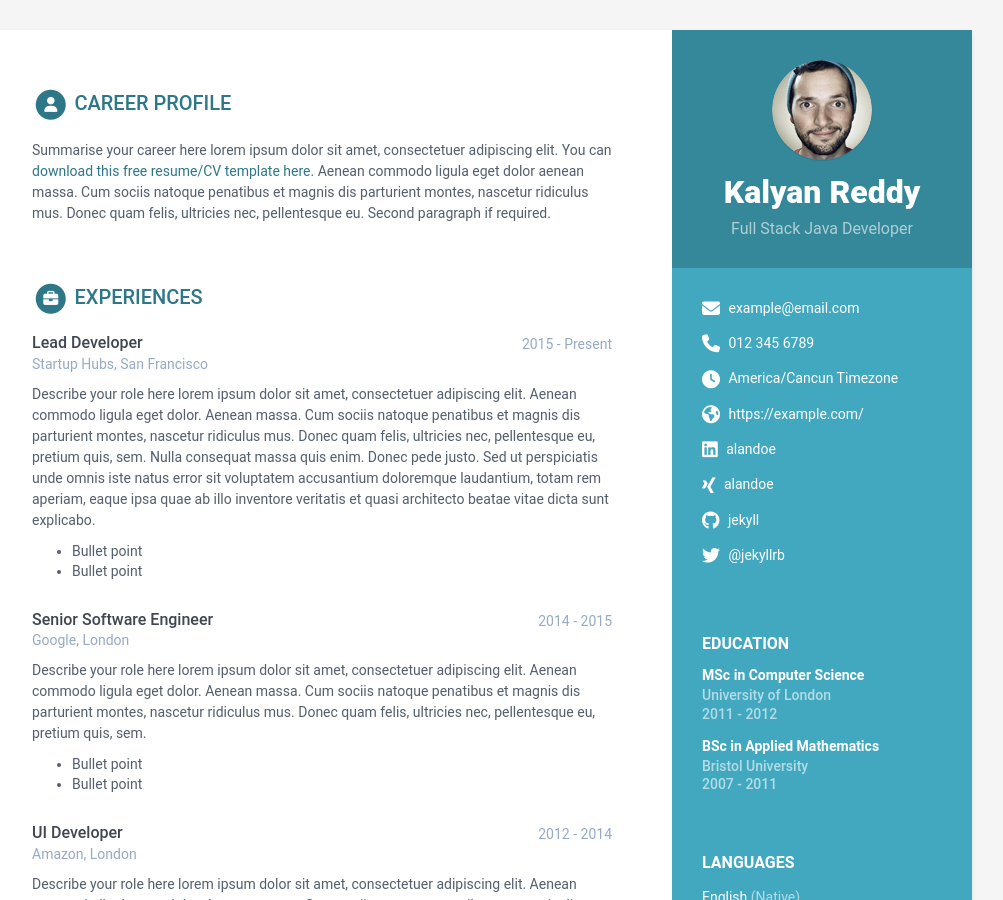
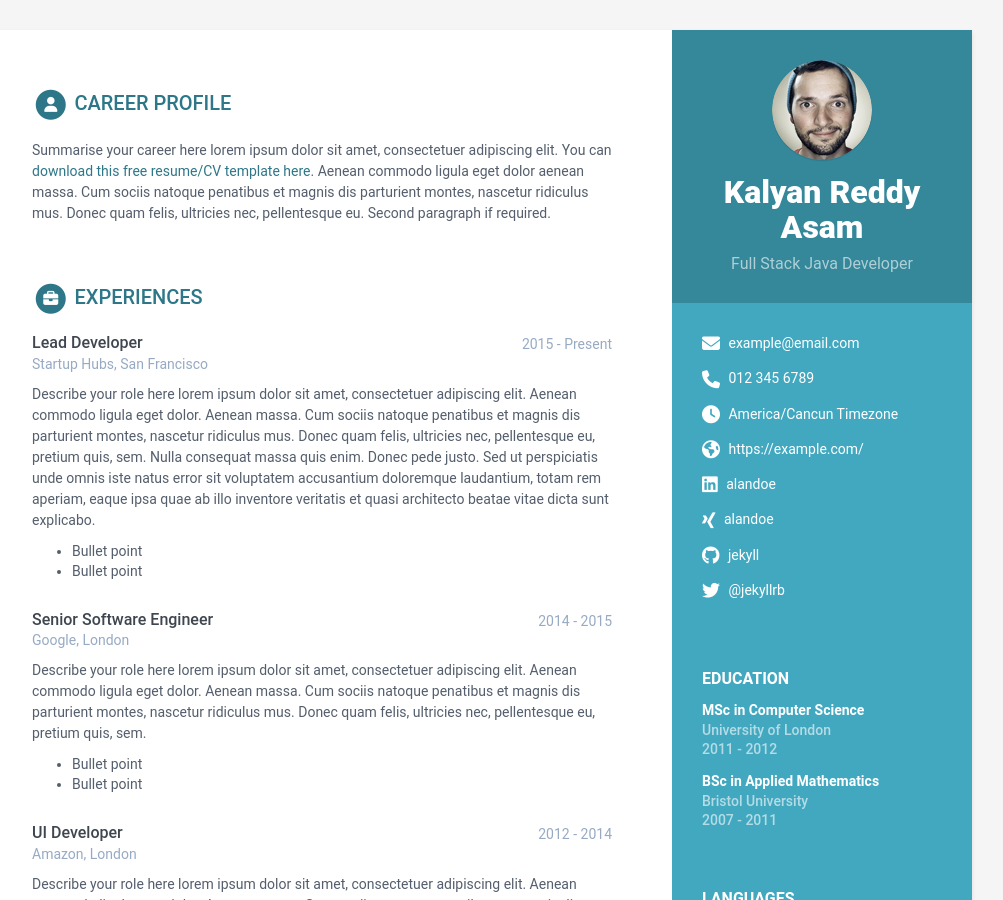
Before and after one commit to 11KAlYAN11/Kalyan_Resume_Jekyll, a Jekyll site: the page built from index.html, in a window 1280 px wide and 900 px high. Shown: the whole window, without its empty margins (168-1171 px from the left). Built offline with Jekyll 4.4.1, drawn with Linux system fonts in a browser that asks for light colours.

Commit message:
Update data.yml

```diff
--- a/_data/data.yml
+++ b/_data/data.yml
@@ -8,7 +8,7 @@ sidebar:
     education: True # set to False if you want education in main section instead of in sidebar
 
     # Profile information
-    name: Kalyan Reddy
+    name: Kalyan Reddy Asam
     tagline: Full Stack Java Developer
     avatar: profile.png  #place a 100x100 picture inside /assets/images/ folder and provide the name of the file below
 
```
